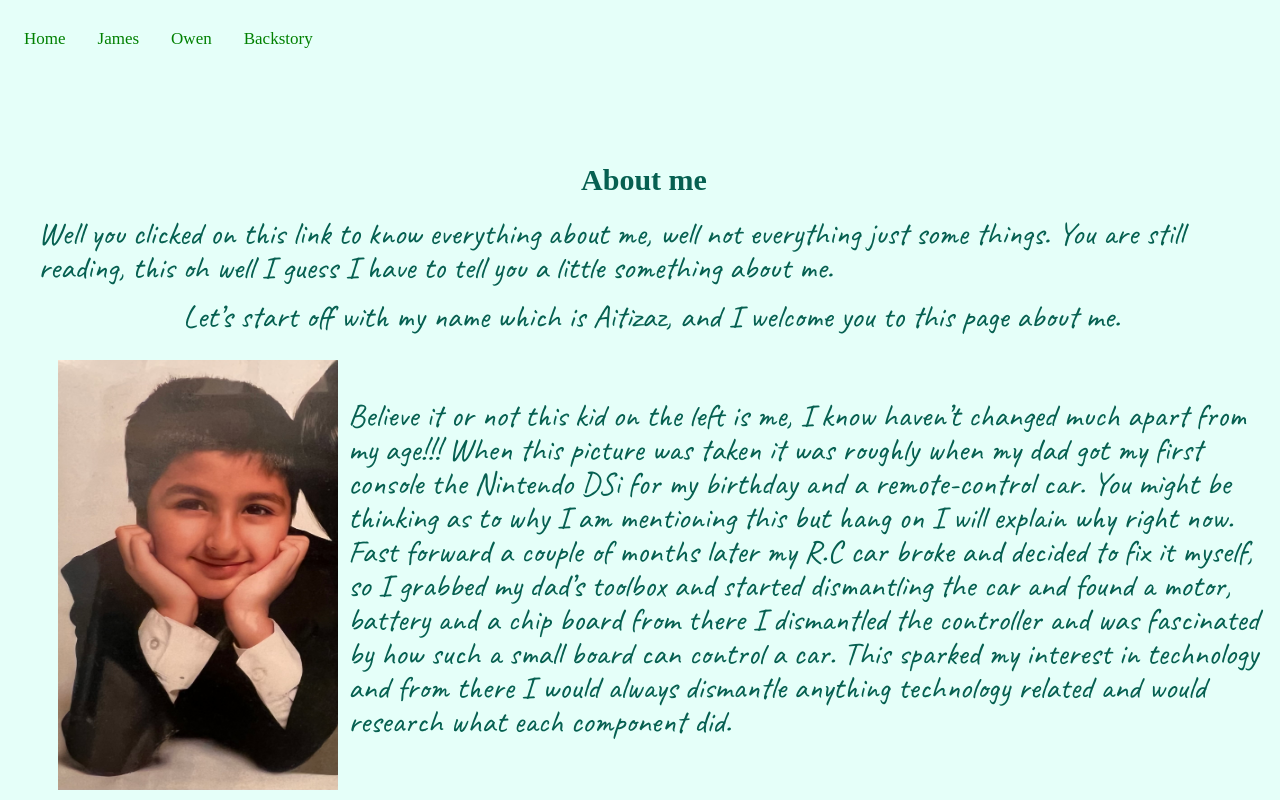
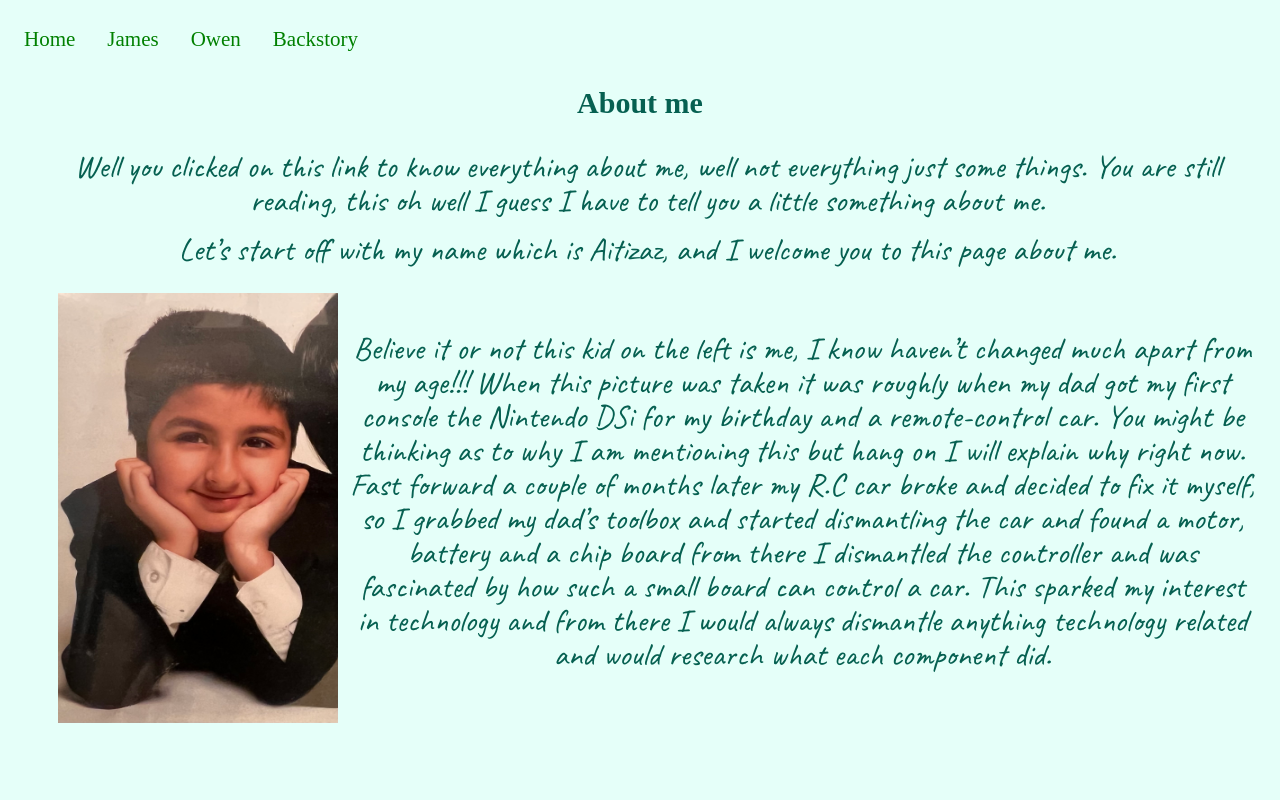
Before and after one commit to James-Cuadra/Manchester-Boyband-Page, a plain HTML site: page pages/Aitizaz.html in a window 1280 px wide. Drawn offline with Linux system fonts and the light colour scheme.

Commit message:
Fixed my Page lol xD Thanks everyone

```diff
--- a/css/Aitizaz_Style.css
+++ b/css/Aitizaz_Style.css
@@ -5,7 +5,7 @@
   text-align: center;
   padding: 14px 16px;
   text-decoration: none;
-  font-size: 17px;
+  font-size: 21px;
 }
 
 .topnav a:hover {
@@ -29,13 +29,15 @@ body {
 }
 
 #AboutMe {
-  position: absolute;
-  bottom:0px;
+  position: inherit;
+  padding-top: 6vh;
+  text-align: center;
 }
 
 h1{
   text-align: center;
   font-size: 30px;
+  padding: 10px;
 }
 
 .resize {
--- a/pages/Aitizaz.html
+++ b/pages/Aitizaz.html
@@ -14,15 +14,14 @@
 </head>
 
 <!-- simple nav to bring you back to the homescreen -->
+<div class="topnav" id="myTopnav">
+  <a href="../index.html" class="active">Home</a>
+  <a href="../pages/James.html" class="active">James</a>
+  <a href="../pages/Owen.html" class="active">Owen</a>
+  <a href="../pages/Backstory.html" class="active">Backstory</a>
+</div>
 
 <body>
-
-  <div class="topnav" id="myTopnav">
-    <a href="../index.html" class="active">Home</a>
-    <a href="../pages/James.html" class="active">James</a>
-    <a href="../pages/Owen.html" class="active">Owen</a>
-    <a href="../pages/Backstory.html" class="active">Backstory</a>
-  </div>
   <div id="AboutMe">
     <h1>About me</h1>
     <p>Well you clicked on this link to know everything about me, well not everything just some things. You are still
```
Also changed, not shown: pages/Backstory.html (+1 -0 lines).
